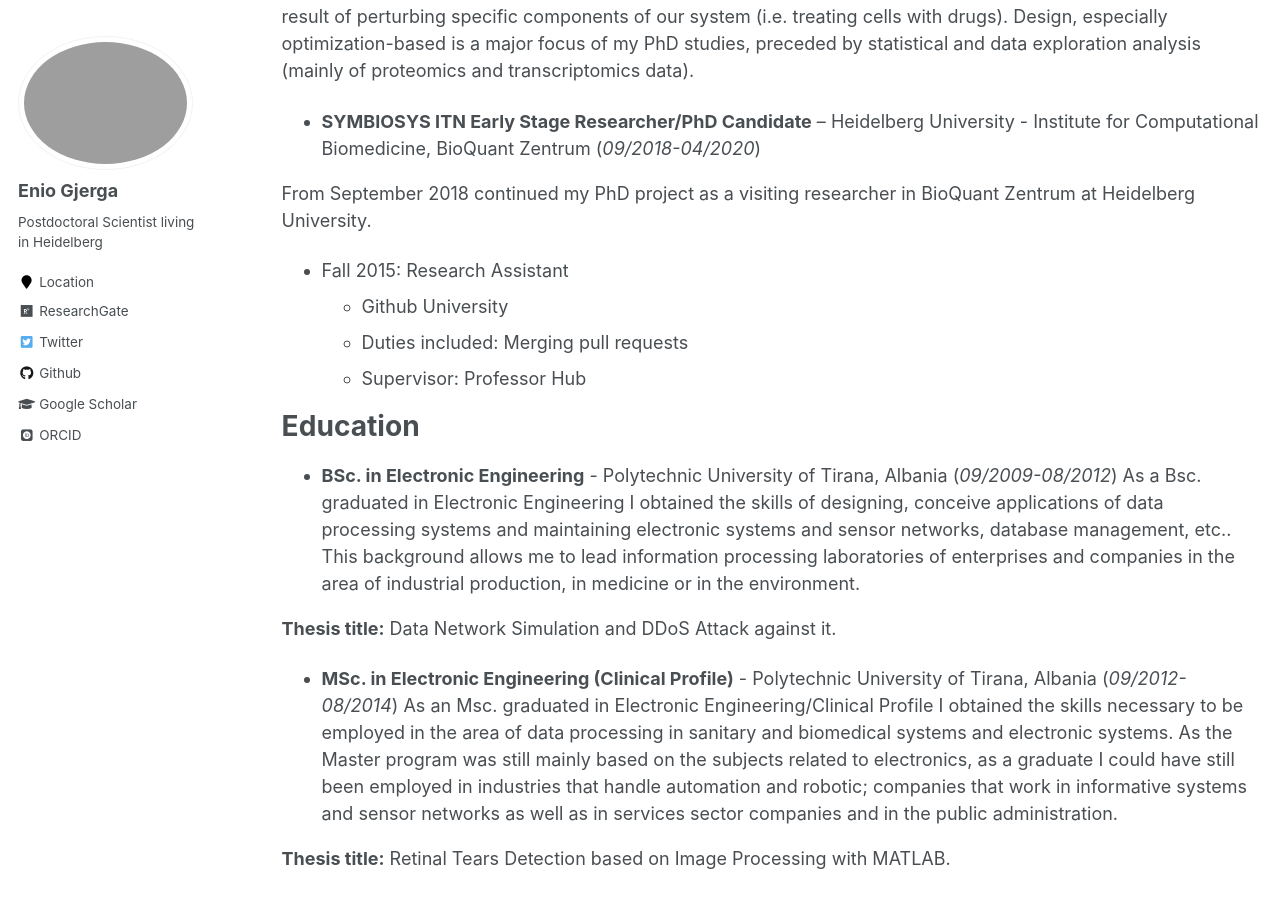
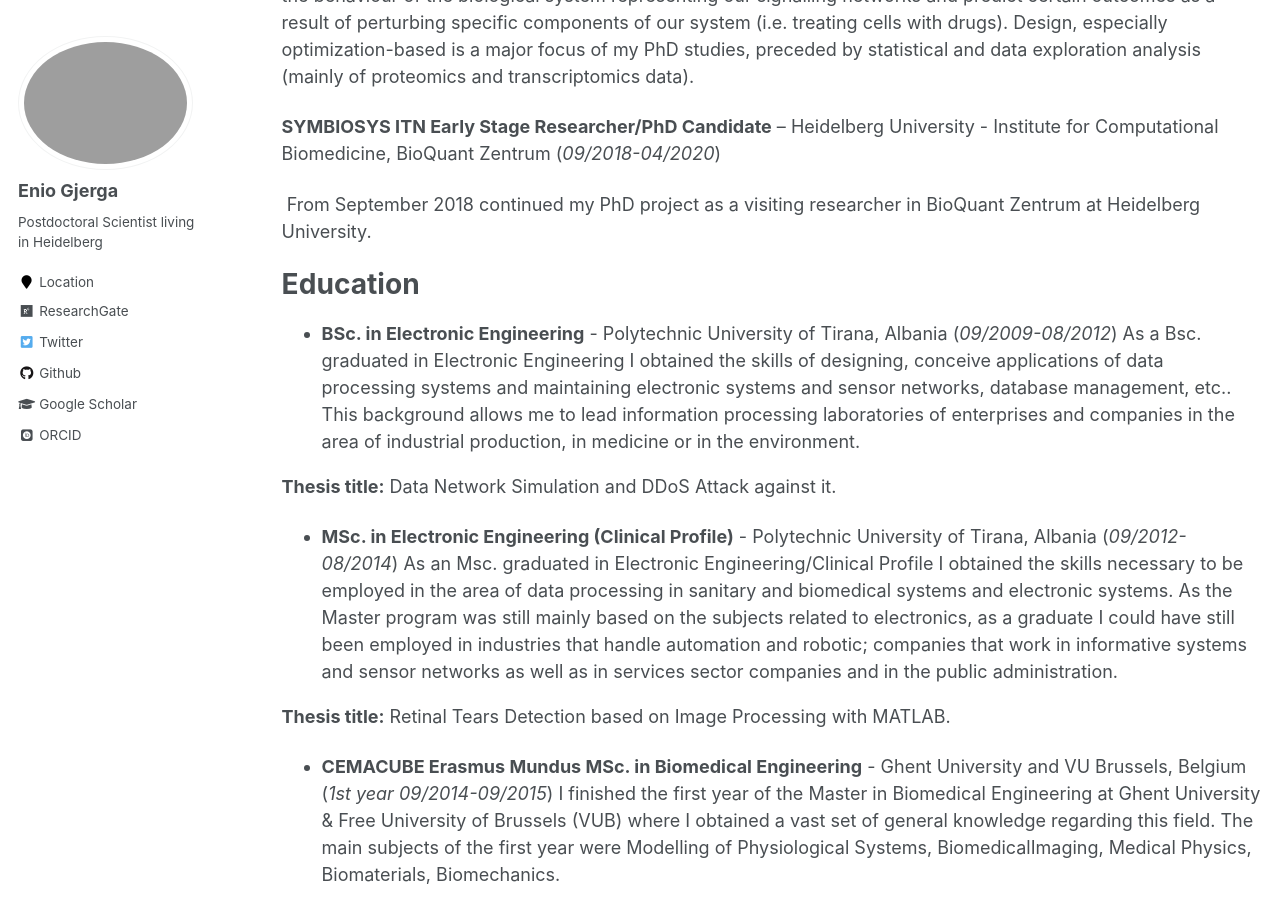
Before and after one commit to enio23/enio23.github.io, a Jekyll site: the page built from _pages/cv.md, in a window 1280 px wide and 900 px high, scrolled down 439 px. Built offline with Jekyll 4.4.1, drawn with Linux system fonts in a browser that asks for light colours; some web fonts are replaced.

Commit message:
update
update

```diff
--- a/_pages/cv.md
+++ b/_pages/cv.md
@@ -11,23 +11,18 @@ redirect_from:
 
 Work experience
 ======
-* **SYMBIOSYS ITN Early Stage Researcher/PhD Candidate** – RWTH Aachen - Faculty of Mechanical Engineering (*08/2016-04/2020*)
-Under the supervision of Prof. Dr.-Ing. Julio Saez-Rodriguez.
+**SYMBIOSYS ITN Early Stage Researcher/PhD Candidate** – RWTH Aachen - Faculty of Mechanical Engineering (*08/2016-04/2020*)
+&nbsp;Under the supervision of Prof. Dr.-Ing. Julio Saez-Rodriguez.
 
-**Thesis Title:** Identification of both structure and parameters of large signalling models.
+&nbsp;**Thesis Title:** Identification of both structure and parameters of large signalling models.
 
-The aim of the PhD project consists of modelling cell signalling networks for the purpose of understanding processes involved in it and the mechanisms of cell function. In particular, the modelling of signalling networks involved the integration of optimization techniques with simulation analysis in order to provide information about the behaviour of the biological system representing our signalling networks and predict certain outcomes as a result of perturbing specific components of our system (i.e. treating cells with drugs). Design, especially optimization-based is a major focus of my PhD studies, preceded by statistical and data exploration analysis (mainly of proteomics and transcriptomics data).
+&nbsp;The aim of the PhD project consists of modelling cell signalling networks for the purpose of understanding processes involved in it and the mechanisms of cell function. In particular, the modelling of signalling networks involved the integration of optimization techniques with simulation analysis in order to provide information about the behaviour of the biological system representing our signalling networks and predict certain outcomes as a result of perturbing specific components of our system (i.e. treating cells with drugs). Design, especially optimization-based is a major focus of my PhD studies, preceded by statistical and data exploration analysis (mainly of proteomics and transcriptomics data).
 
 
-* **SYMBIOSYS ITN Early Stage Researcher/PhD Candidate** – Heidelberg University - Institute for Computational Biomedicine, BioQuant Zentrum (*09/2018-04/2020*)
+**SYMBIOSYS ITN Early Stage Researcher/PhD Candidate** – Heidelberg University - Institute for Computational Biomedicine, BioQuant Zentrum (*09/2018-04/2020*)
 
-From September 2018 continued my PhD project as a visiting researcher in BioQuant Zentrum at Heidelberg University.
+&nbsp;From September 2018 continued my PhD project as a visiting researcher in BioQuant Zentrum at Heidelberg University.
 
-
-* Fall 2015: Research Assistant
-  * Github University
-  * Duties included: Merging pull requests
-  * Supervisor: Professor Hub
 
 
 Education
```
